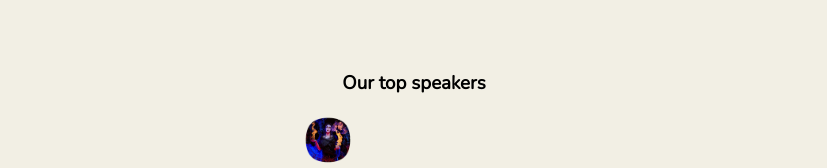
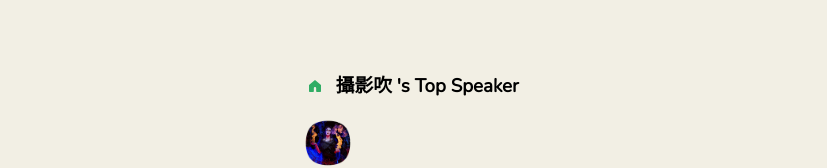
Before and after one commit to Chilap/ch-app, a Next.js app: page / in a window 1280 px wide. Shown: the part 420-588 px from the top of the page, without its empty margins (226-1053 px from the left). Built offline with nearby package versions, Linux system fonts and the light colour scheme.

Commit message:
clubhouse icon added

```diff
--- a/pages/index.js
+++ b/pages/index.js
@@ -21,9 +21,17 @@ export default function Home() {
           <a className = 'contributing-btn contributing-btn-color' href='https://forms.gle/qRm7hw1d5B6CvnXQA' target="_blank">💬 Request a Topic</a>
         </row>
 
-        <h3>
-            Our top speakers
+        <h3><a
+          href="https://www.joinclubhouse.com/club/%E3%80%8C%E6%94%9D%E5%BD%B1%E3%80%8D%E5%90%B9"
+          target="_blank"
+        >
+          <span>
+            <Image src="/home-icon.svg" width='12px' height='12px'/>
+          </span> &nbsp;
+          攝影吹 's Top Speaker
+        </a>
         </h3>
+
         <div class="cards">
           <div class="card">
             <Image
```
Also changed, not shown: public/home-icon.svg (added).
